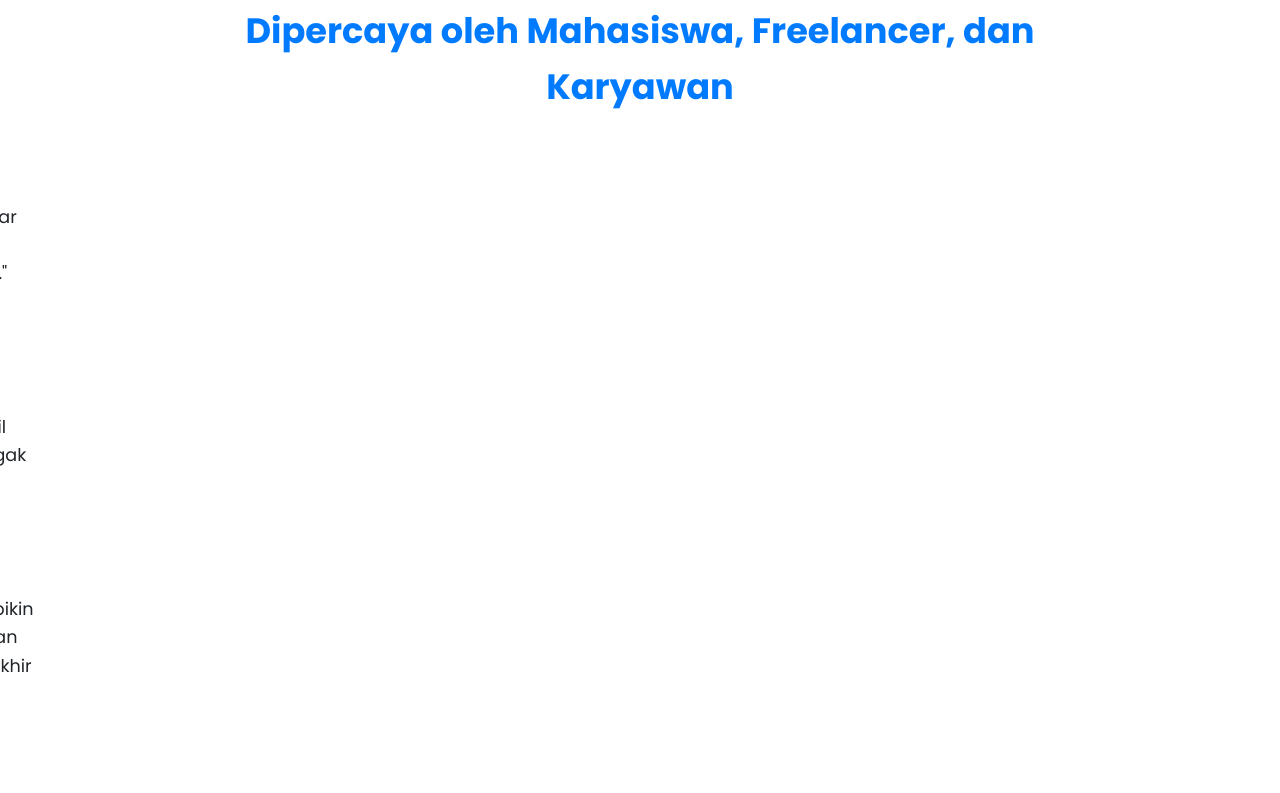
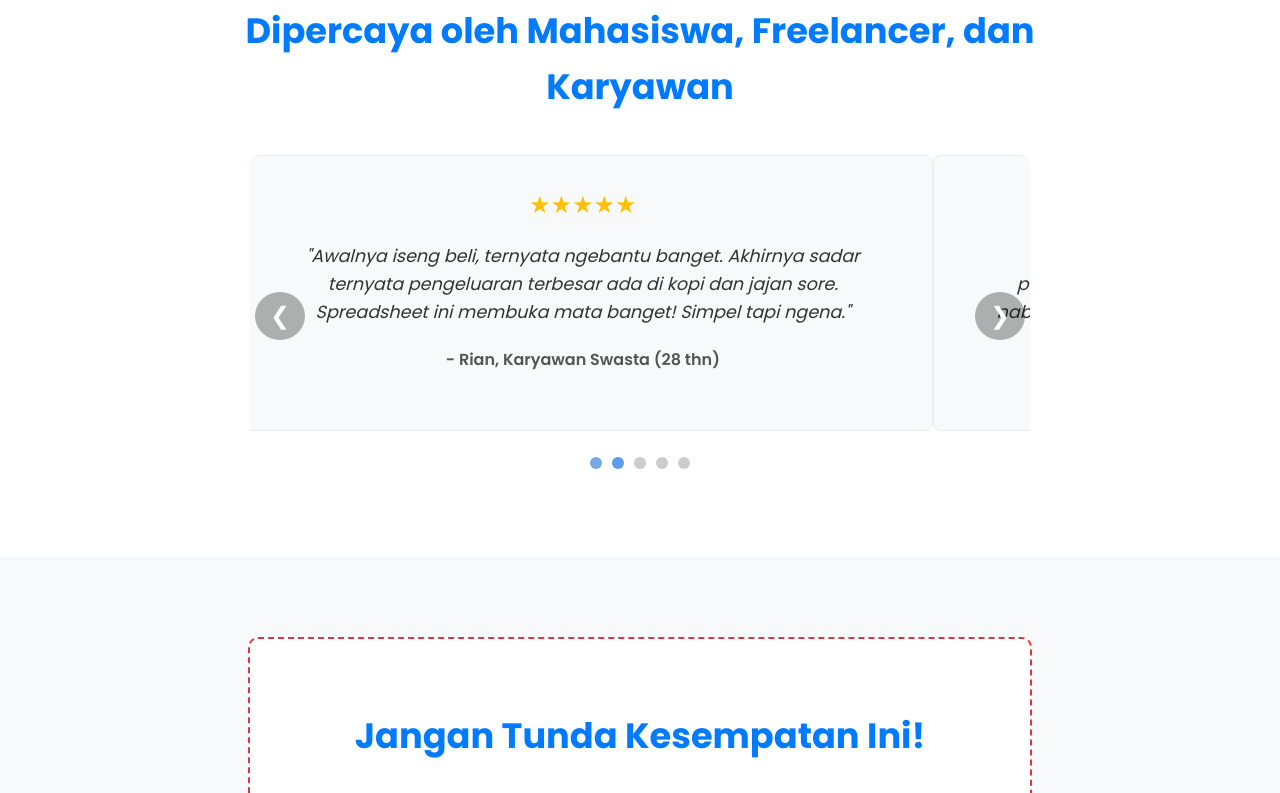
Before and after one commit to welearndata/welearndata.github.io, a plain HTML site: page index.html in a window 1280 px wide. Shown: the part 3071-3864 px from the top of the page. Drawn offline with Linux system fonts and the light colour scheme.

Commit message:
Update style.css

```diff
--- a/style.css
+++ b/style.css
@@ -1,4 +1,4 @@
-/* CSS Reset & Basic Styling */
+/* style.css (SUDAH DIPERBAIKI) */
 :root {
     --bg-color: #F8F9FA;
     --text-color: #212529;
@@ -19,7 +19,6 @@ body {
     margin: 0 auto;
     padding: 20px;
 }
-/* Section Styling */
 section {
     padding: 60px 20px;
     text-align: center;
@@ -27,7 +26,6 @@ section {
 section.hero {
     padding-top: 80px;
 }
-/* Typography */
 h1 {
     font-size: 2.8rem;
     font-weight: 700;
@@ -51,7 +49,6 @@ p {
     color: var(--primary-color);
     font-weight: 700;
 }
-/* Button CTA */
 .cta-button {
     display: inline-block;
     background-color: var(--primary-color);
@@ -73,7 +70,6 @@ p {
     font-size: 0.9rem;
     opacity: 0.8;
 }
-/* Features Section */
 .features-grid {
     display: flex;
     justify-content: center;
@@ -99,21 +95,6 @@ p {
     font-size: 1.4rem;
     margin-bottom: 10px;
 }
-/* Testimonial Section */
-.testimonial {
-    background: var(--light-gray);
-    border-radius: 10px;
-    padding: 30px;
-    max-width: 600px;
-    margin: 20px auto;
-    font-style: italic;
-}
-.stars {
-    color: #F39C12;
-    font-size: 1.5rem;
-    margin-bottom: 10px;
-}
-/* Urgency/FOMO Section */
 .urgency-box {
     background-color: #fff;
     border: 2px dashed var(--danger-color);
@@ -141,7 +122,6 @@ p {
     color: var(--danger-color);
     margin-top: 10px;
 }
-/* Footer */
 footer {
     background-color: var(--text-color);
     color: var(--bg-color);
@@ -149,8 +129,6 @@ footer {
     padding: 20px;
     margin-top: 40px;
 }
-
-/* ===== CSS UNTUK SLIDER GAMBAR ===== */
 .slider-container {
     position: relative;
     max-width: 800px;
@@ -194,12 +172,88 @@ footer {
 .next-btn {
     right: 10px;
 }
-/* ===================================== */
-
-/* Responsive */
 @media (max-width: 768px) {
     h1 { font-size: 2.2rem; }
     h2 { font-size: 1.8rem; }
     .container { padding: 15px; }
     section { padding: 40px 15px; }
 }
+.testimonial-slider-container {
+    position: relative;
+    max-width: 700px;
+    margin: 40px auto 0;
+    overflow: hidden;
+    padding: 0 40px;
+    border-radius: 10px;
+}
+.testimonial-slider {
+    display: flex;
+    transition: transform 0.5s ease-in-out;
+}
+.testimonial-card {
+    min-width: 100%;
+    box-sizing: border-box;
+    text-align: center;
+    padding: 30px 20px;
+    background-color: #f8f9fa;
+    border: 1px solid #e9ecef;
+    border-radius: 8px;
+}
+.testimonial-card .stars {
+    color: #ffc107;
+    font-size: 1.5rem;
+    margin-bottom: 15px;
+}
+.testimonial-card p {
+    font-size: 1.1rem;
+    line-height: 1.6;
+    font-style: italic;
+    color: #333;
+    margin-bottom: 20px;
+}
+.testimonial-card strong {
+    font-weight: 600;
+    color: #555;
+}
+.testimonial-prev-btn,
+.testimonial-next-btn {
+    position: absolute;
+    top: 50%;
+    transform: translateY(-50%);
+    background-color: rgba(0, 0, 0, 0.3);
+    color: white;
+    border: none;
+    padding: 10px 15px;
+    border-radius: 50%;
+    cursor: pointer;
+    font-size: 1.5rem;
+    z-index: 10;
+    transition: background-color 0.3s;
+}
+.testimonial-prev-btn:hover,
+.testimonial-next-btn:hover {
+    background-color: rgba(0, 0, 0, 0.6);
+}
+.testimonial-prev-btn {
+    left: 5px;
+}
+.testimonial-next-btn {
+    right: 5px;
+}
+.testimonial-dots {
+    text-align: center;
+    padding-top: 20px;
+}
+.testimonial-dot {
+    display: inline-block;
+    width: 12px;
+    height: 12px;
+    background-color: #ccc;
+    border-radius: 50%;
+    margin: 0 5px;
+    cursor: pointer;
+    transition: background-color 0.3s;
+}
+.testimonial-dot.active {
+    background-color: #007bff;
+}
```
